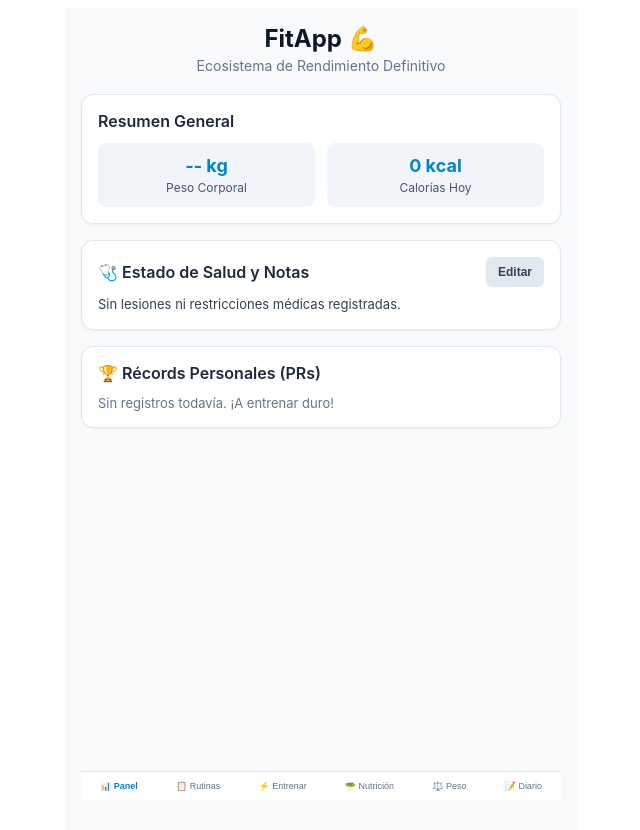
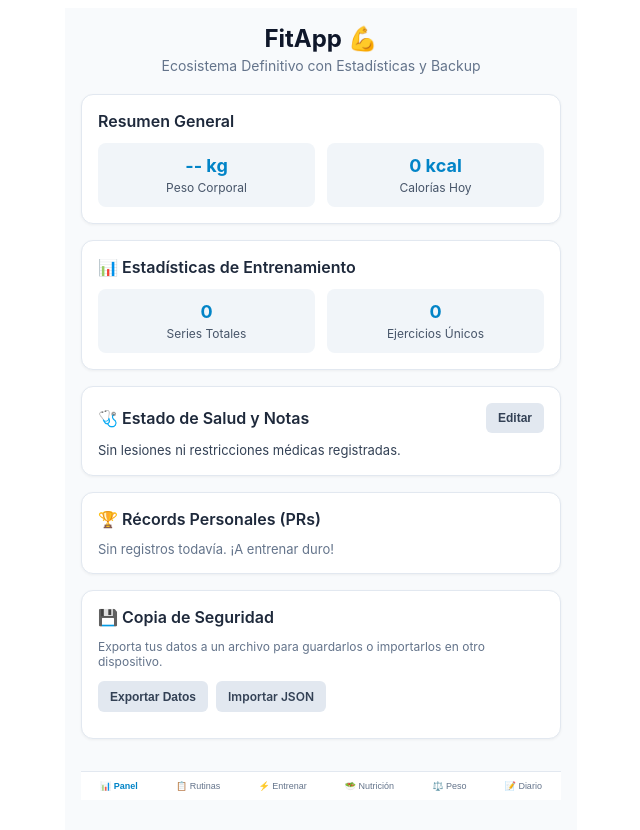
Before and after one commit to Natxmad-boop/fitapp, a React (Vite) app: page / in a window 1280 px wide. Shown: the top 830 px of the page, without its empty margins (319-959 px from the left). Built offline with nearby package versions, Linux system fonts and the light colour scheme.

Commit message:
Update App.tsx

```diff
--- a/src/App.tsx
+++ b/src/App.tsx
@@ -412,11 +412,55 @@ export default function App() {
     setIsEditingHealth(false);
   };
 
-  // Cálculos
+  // Funciones de Backup (Exportar / Importar)
+  const exportData = () => {
+    const data = {
+      routines,
+      history,
+      meals,
+      bodyWeights,
+      dailyNotes,
+      healthNotes,
+    };
+    const blob = new Blob([JSON.stringify(data, null, 2)], { type: 'application/json' });
+    const url = URL.createObjectURL(blob);
+    const link = document.createElement('a');
+    link.href = url;
+    link.download = `fitapp_backup_${new Date().toISOString().slice(0, 10)}.json`;
+    link.click();
+  };
+
+  const importData = (e: React.ChangeEvent<HTMLInputElement>) => {
+    const fileReader = new FileReader();
+    if (e.target.files && e.target.files[0]) {
+      fileReader.readAsText(e.target.files[0], 'UTF-8');
+      fileReader.onload = (event) => {
+        try {
+          const parsed = JSON.parse(event.target?.result as string);
+          if (parsed.routines) setRoutines(parsed.routines);
+          if (parsed.history) setHistory(parsed.history);
+          if (parsed.meals) setMeals(parsed.meals);
+          if (parsed.bodyWeights) setBodyWeights(parsed.bodyWeights);
+          if (parsed.dailyNotes) setDailyNotes(parsed.dailyNotes);
+          if (parsed.healthNotes) setHealthNotes(parsed.healthNotes);
+          alert('¡Datos importados correctamente!');
+        } catch (error) {
+          alert('Error al leer el archivo JSON.');
+        }
+      };
+    }
+  };
+
+  // Cálculos y Estadísticas Avanzadas
   const personalRecords = history.reduce((acc: { [key: string]: number }, item) => {
     if (!acc[item.name] || item.weight > acc[item.name]) {
       acc[item.name] = item.weight;
     }
+    return acc;
+  }, {});
+
+  const exerciseCounts = history.reduce((acc: { [key: string]: number }, item) => {
+    acc[item.name] = (acc[item.name] || 0) + 1;
     return acc;
   }, {});
 
@@ -430,10 +474,10 @@ export default function App() {
     <div style={styles.container}>
       <header style={styles.header}>
         <h1 style={styles.title}>FitApp 💪</h1>
-        <p style={styles.subtitle}>Ecosistema de Rendimiento Definitivo</p>
+        <p style={styles.subtitle}>Ecosistema Definitivo con Estadísticas y Backup</p>
       </header>
 
-      {/* VISTA 1: DASHBOARD */}
+      {/* VISTA 1: DASHBOARD Y ESTADÍSTICAS */}
       {activeTab === 'dashboard' && (
         <div>
           <div style={styles.card}>
@@ -453,6 +497,31 @@ export default function App() {
                 <span>🥩 P: <strong>{totalProteinToday}g</strong></span>
                 <span>🍚 C: <strong>{totalCarbsToday}g</strong></span>
                 <span>🥑 G: <strong>{totalFatsToday}g</strong></span>
+              </div>
+            )}
+          </div>
+
+          <div style={styles.card}>
+            <h2 style={styles.cardTitle}>📊 Estadísticas de Entrenamiento</h2>
+            <div style={styles.grid}>
+              <div style={styles.statBox}>
+                <p style={styles.statValue}>{history.length}</p>
+                <p style={styles.statLabel}>Series Totales</p>
+              </div>
+              <div style={styles.statBox}>
+                <p style={styles.statValue}>{Object.keys(exerciseCounts).length}</p>
+                <p style={styles.statLabel}>Ejercicios Únicos</p>
+              </div>
+            </div>
+            {Object.keys(exerciseCounts).length > 0 && (
+              <div style={{ marginTop: '12px', borderTop: '1px solid #f1f5f9', paddingTop: '8px' }}>
+                <p style={{ fontSize: '12px', fontWeight: '600', color: '#475569', marginBottom: '6px' }}>Series por ejercicio:</p>
+                {Object.entries(exerciseCounts).map(([ex, count]) => (
+                  <div key={ex} style={{ display: 'flex', justifyContent: 'space-between', fontSize: '12px', padding: '3px 0' }}>
+                    <span style={{ color: '#334155' }}>{ex}</span>
+                    <span style={{ fontWeight: '600', color: '#0284c7' }}>{count} series</span>
+                  </div>
+                ))}
               </div>
             )}
           </div>
@@ -499,6 +568,21 @@ export default function App() {
                 </div>
               ))
             )}
+          </div>
+
+          {/* Sección de Respaldo / Backup */}
+          <div style={styles.card}>
+            <h2 style={styles.cardTitle}>💾 Copia de Seguridad</h2>
+            <p style={{ fontSize: '12px', color: '#64748b', marginBottom: '12px' }}>
+              Exporta tus datos a un archivo para guardarlos o importarlos en otro dispositivo.
+            </p>
+            <div style={{ display: 'flex', gap: '8px', marginBottom: '10px' }}>
+              <button style={styles.secondaryButton} onClick={exportData}>Exportar Datos</button>
+              <label style={{ ...styles.secondaryButton, display: 'inline-block', textAlign: 'center', cursor: 'pointer' }}>
+                Importar JSON
+                <input type="file" accept=".json" onChange={importData} style={{ display: 'none' }} />
+              </label>
+            </div>
           </div>
         </div>
       )}
@@ -807,7 +891,7 @@ export default function App() {
         </div>
       )}
 
-      {/* Navegación Inferior (6 opciones optimizadas) */}
+      {/* Navegación Inferior */}
       <nav style={styles.nav}>
         <button style={styles.navItem(activeTab === 'dashboard')} onClick={() => setActiveTab('dashboard')}>
           📊 Panel
```
